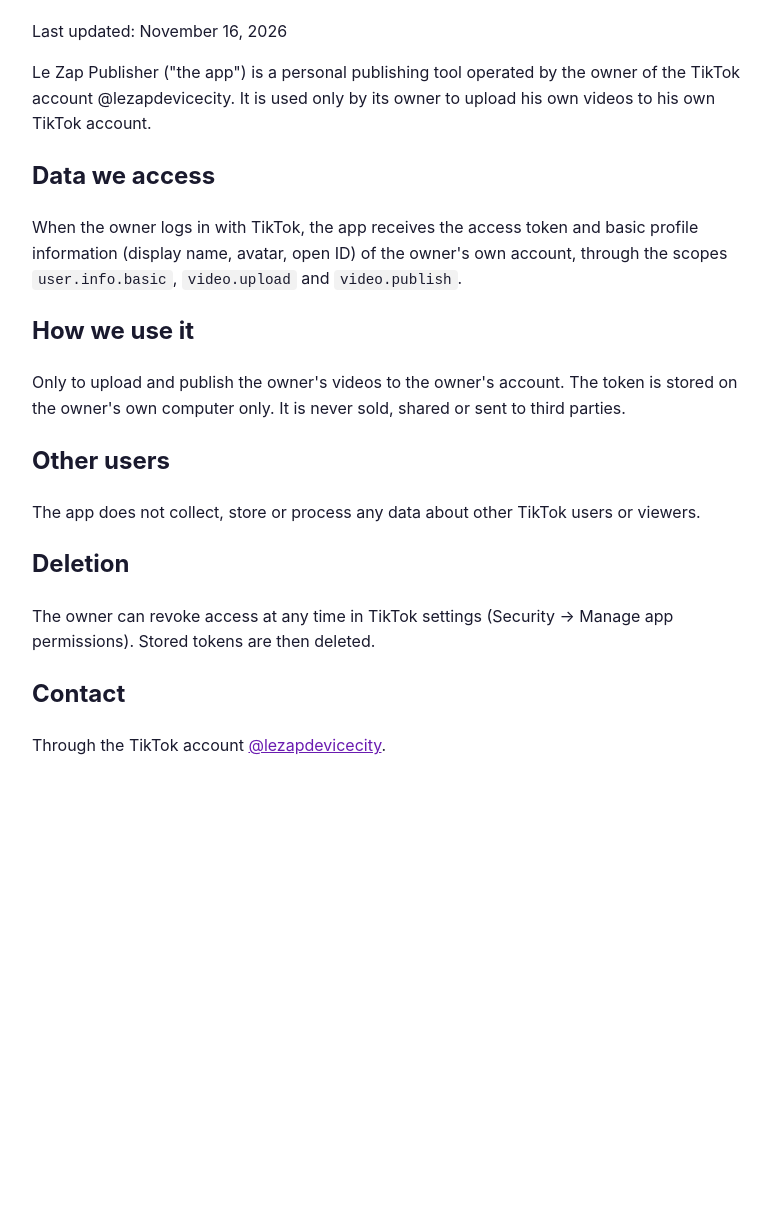
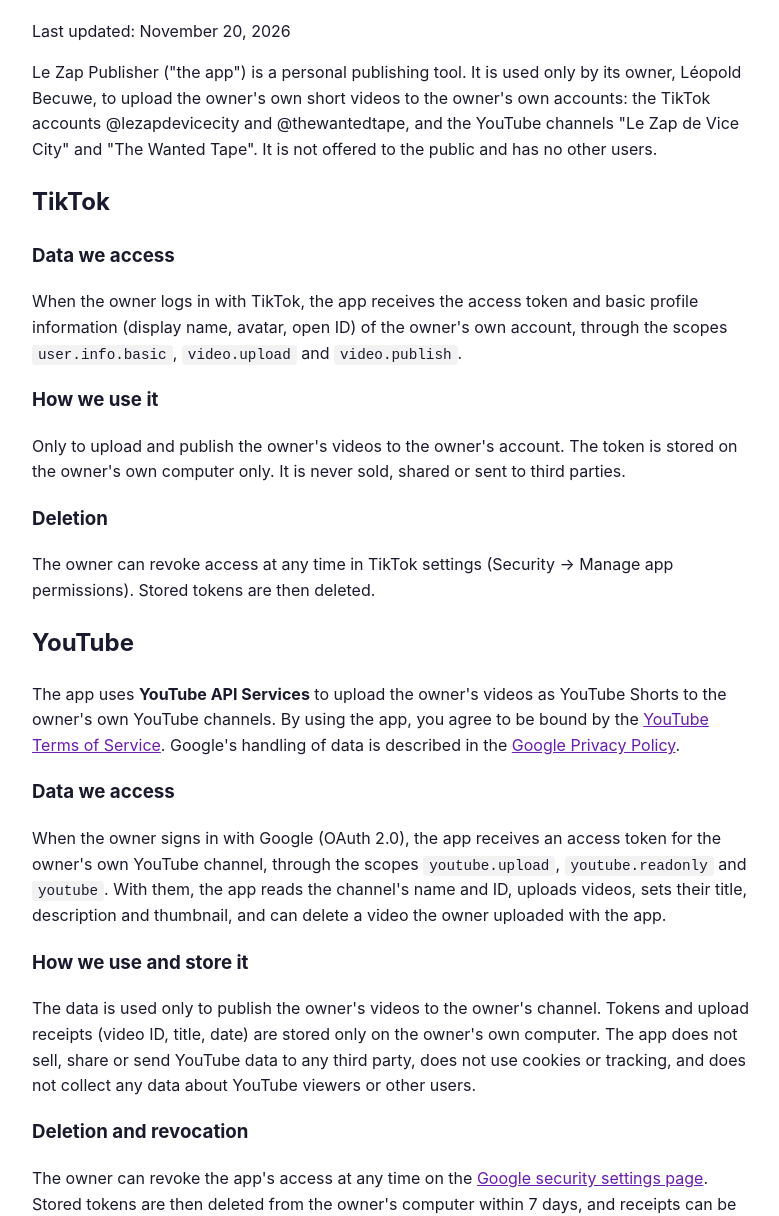
Before and after one commit to becuweleopold-stack/lezap-publisher, a plain HTML site: page privacy.html in a window 1280 px wide. Shown: the part 94-1310 px from the top of the page, without its empty margins (248-1027 px from the left). Before the commit the page ends 893 px from the top, so only its background shows below. Drawn offline with Linux system fonts and the light colour scheme.

Commit message:
Add YouTube API Services section to privacy policy, terms and home page
Co-Authored-By: Claude Opus 5.5 <noreply@anthropic.com>

```diff
--- a/privacy.html
+++ b/privacy.html
@@ -1,13 +1,23 @@
 <!doctype html><html lang="en"><head><meta charset="utf-8"><meta name="viewport" content="width=device-width,initial-scale=1"><title>Privacy Policy – Le Zap Publisher</title><link rel="stylesheet" href="style.css"></head><body>
-<h1>Privacy Policy</h1><p>Last updated: November 16, 2026</p>
-<p>Le Zap Publisher ("the app") is a personal publishing tool operated by the owner of the TikTok account @lezapdevicecity. It is used only by its owner to upload his own videos to his own TikTok account.</p>
-<h2>Data we access</h2>
+<h1>Privacy Policy</h1><p>Last updated: November 20, 2026</p>
+<p>Le Zap Publisher ("the app") is a personal publishing tool. It is used only by its owner, Léopold Becuwe, to upload the owner's own short videos to the owner's own accounts: the TikTok accounts @lezapdevicecity and @thewantedtape, and the YouTube channels "Le Zap de Vice City" and "The Wanted Tape". It is not offered to the public and has no other users.</p>
+
+<h2>TikTok</h2>
+<h3>Data we access</h3>
 <p>When the owner logs in with TikTok, the app receives the access token and basic profile information (display name, avatar, open ID) of the owner's own account, through the scopes <code>user.info.basic</code>, <code>video.upload</code> and <code>video.publish</code>.</p>
-<h2>How we use it</h2>
+<h3>How we use it</h3>
 <p>Only to upload and publish the owner's videos to the owner's account. The token is stored on the owner's own computer only. It is never sold, shared or sent to third parties.</p>
-<h2>Other users</h2>
-<p>The app does not collect, store or process any data about other TikTok users or viewers.</p>
-<h2>Deletion</h2>
+<h3>Deletion</h3>
 <p>The owner can revoke access at any time in TikTok settings (Security → Manage app permissions). Stored tokens are then deleted.</p>
+
+<h2>YouTube</h2>
+<p>The app uses <strong>YouTube API Services</strong> to upload the owner's videos as YouTube Shorts to the owner's own YouTube channels. By using the app, you agree to be bound by the <a href="https://www.youtube.com/t/terms">YouTube Terms of Service</a>. Google's handling of data is described in the <a href="https://policies.google.com/privacy">Google Privacy Policy</a>.</p>
+<h3>Data we access</h3>
+<p>When the owner signs in with Google (OAuth 2.0), the app receives an access token for the owner's own YouTube channel, through the scopes <code>youtube.upload</code>, <code>youtube.readonly</code> and <code>youtube</code>. With them, the app reads the channel's name and ID, uploads videos, sets their title, description and thumbnail, and can delete a video the owner uploaded with the app.</p>
+<h3>How we use and store it</h3>
+<p>The data is used only to publish the owner's videos to the owner's channel. Tokens and upload receipts (video ID, title, date) are stored only on the owner's own computer. The app does not sell, share or send YouTube data to any third party, does not use cookies or tracking, and does not collect any data about YouTube viewers or other users.</p>
+<h3>Deletion and revocation</h3>
+<p>The owner can revoke the app's access at any time on the <a href="https://security.google.com/settings/security/permissions">Google security settings page</a>. Stored tokens are then deleted from the owner's computer within 7 days, and receipts can be deleted on request.</p>
+
 <h2>Contact</h2><p>Through the TikTok account <a href="https://www.tiktok.com/@lezapdevicecity">@lezapdevicecity</a>.</p>
 </body></html>
```
Also changed, not shown: index.html (+2 -1 lines), terms.html (+3 -3 lines).
